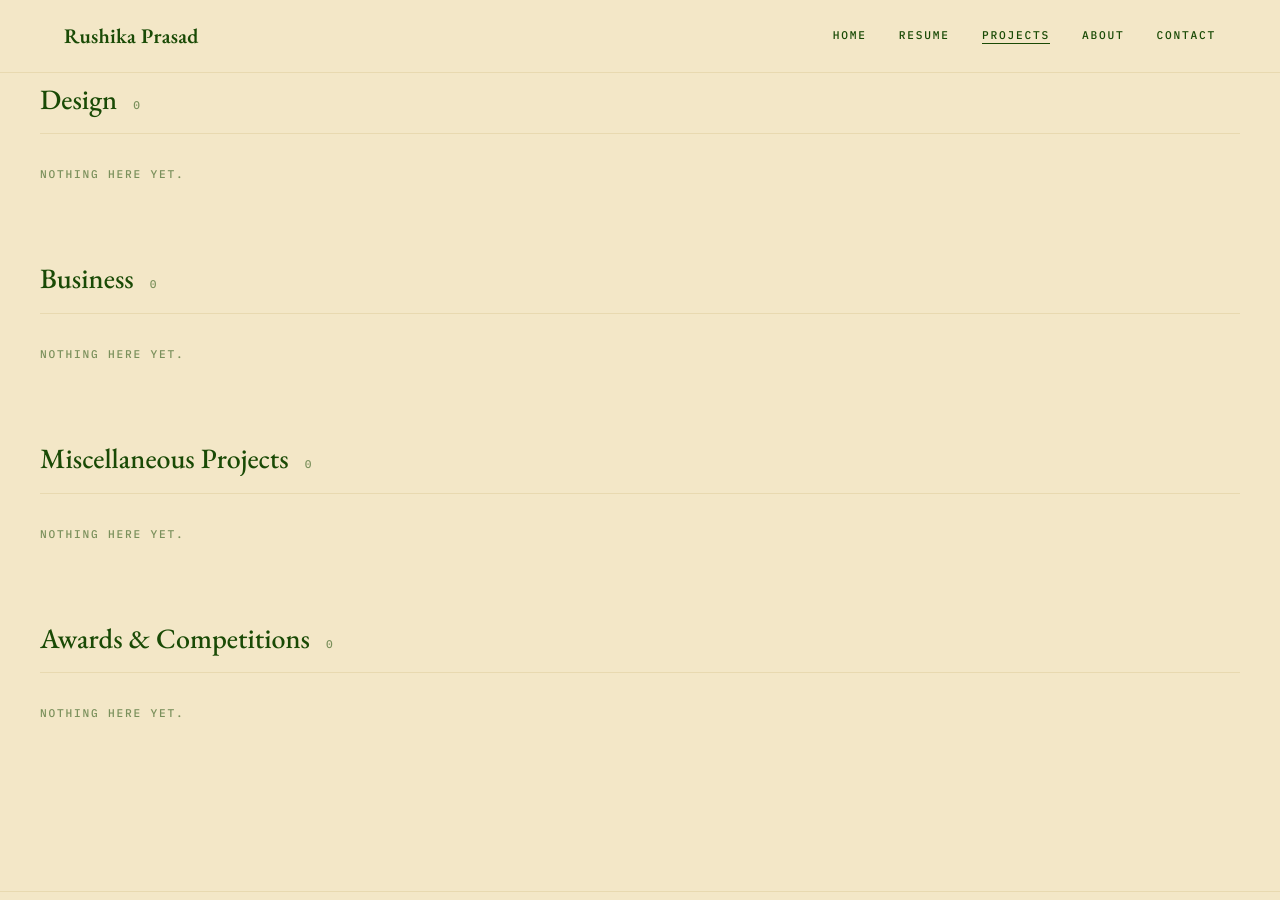
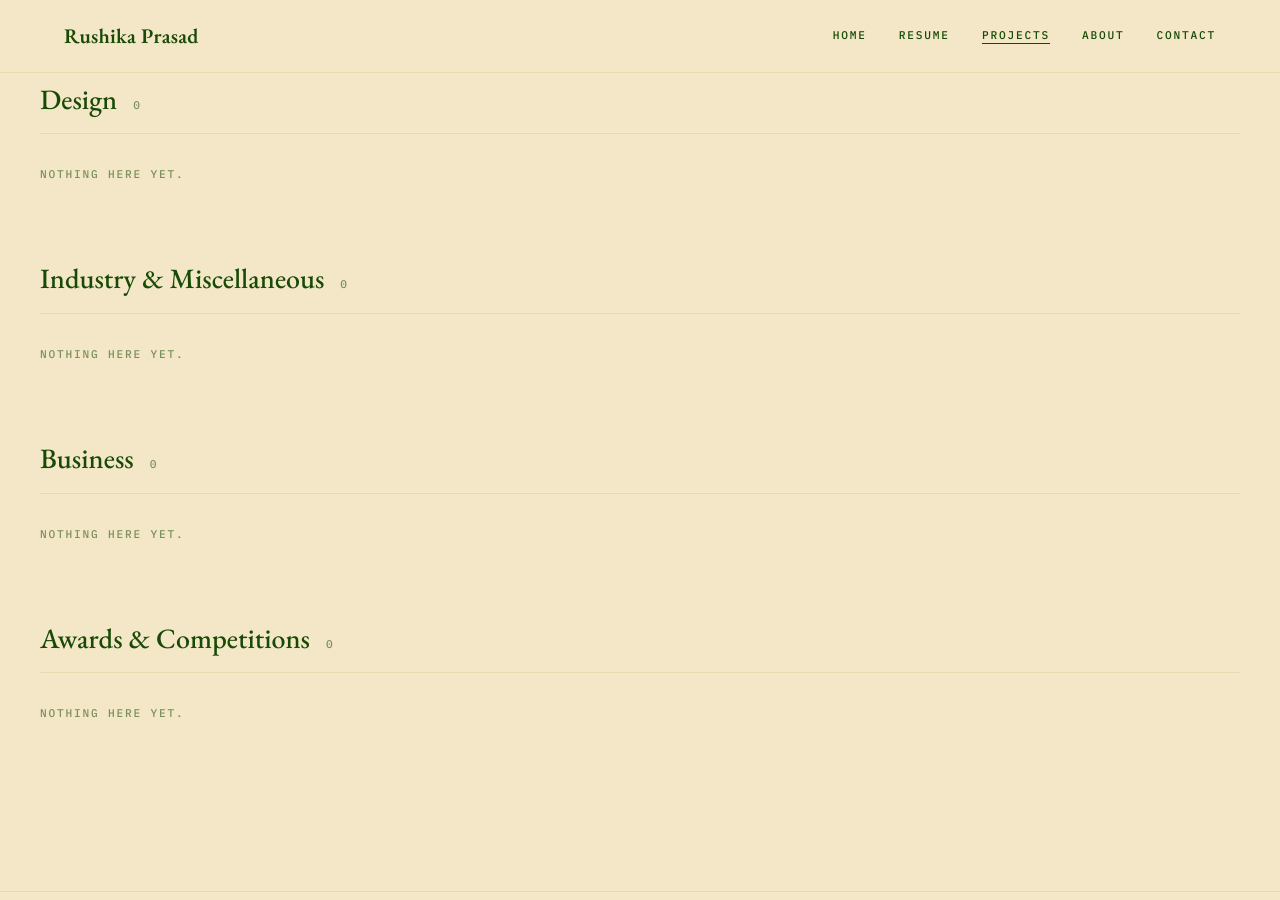
Before and after one commit to starRushi/Rushika, a Jekyll site: the page built from projects.html, in a window 1280 px wide and 900 px high, scrolled down 823 px. Built offline with Jekyll 4.4.1, drawn with Linux system fonts in a browser that asks for light colours.

Commit message:
Update categories.yml

```diff
--- a/_data/categories.yml
+++ b/_data/categories.yml
@@ -15,16 +15,16 @@
   tint: "#da9a65"
   blurb: "A variety of projects, robotics or otherwise, that focused mainly Human Centered Design."
 
+- name: "Industry & Miscellaneous"
+  slug: "miscellaneous-projects"
+  tint: "#9cae4a"
+  blurb: "Material transport, personal projects, and other things I've made."
+
 - name: "Business"
   slug: "business"
   tint: "#bba458"
   blurb: "Highly developed buisness plans, start-up architecture, finances, and managament."
 
-- name: "Miscellaneous Projects"
-  slug: "miscellaneous-projects"
-  tint: "#9cae4a"
-  blurb: "Material transport, personal projects, and other things I've made."
-
 - name: "Awards & Competitions"
   slug: "awards"
   tint: "#7cb93d"
```
